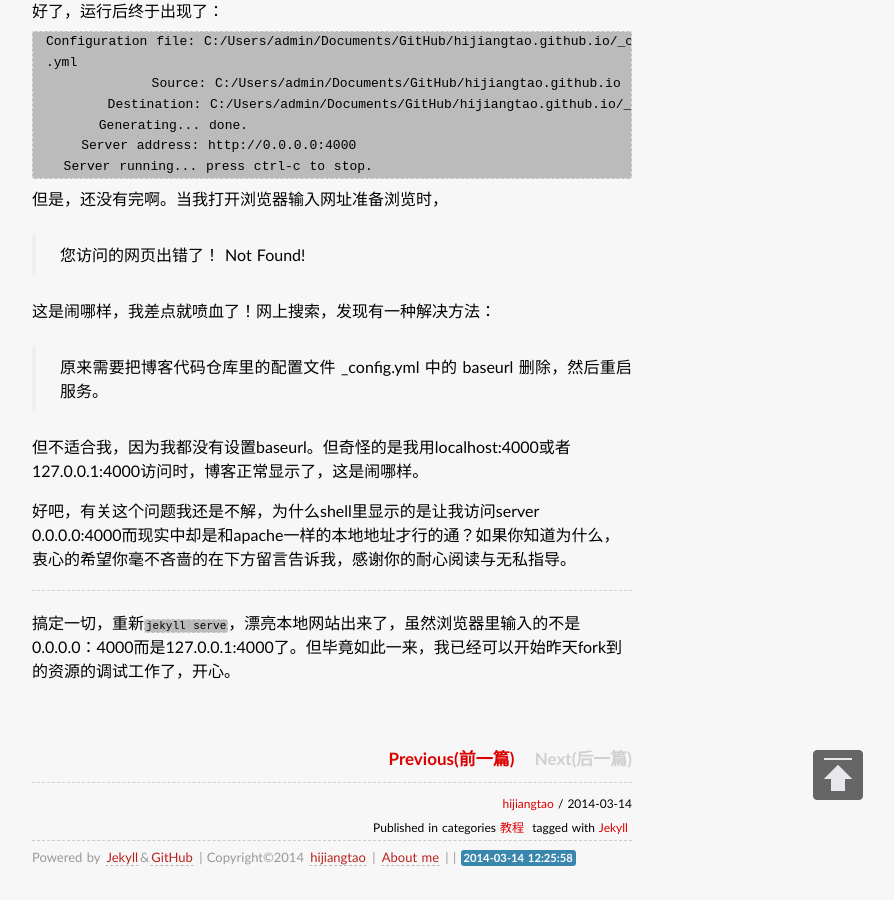
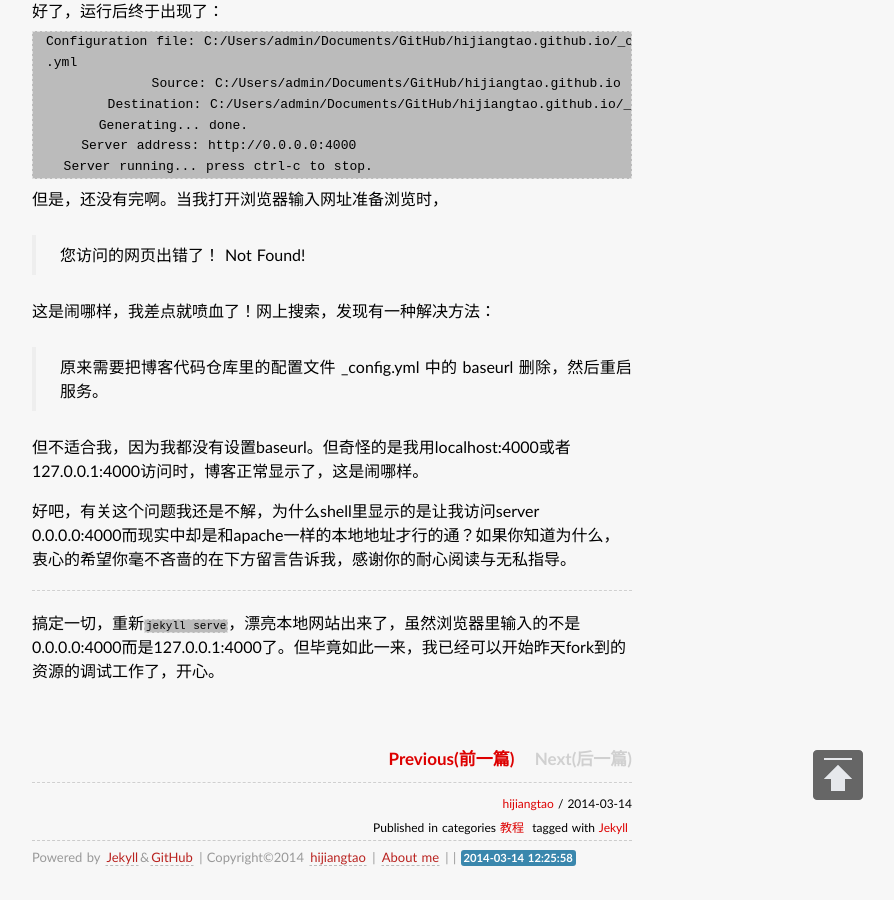
Before and after one commit to jessica0530/hijiangtao.github.io, a Jekyll site: the page built from _posts/2014-03-14-JekyllSetupinWindows.md, in a window 1280 px wide and 900 px high, scrolled down 3035 px. Shown: the whole window, without its empty margins (308-1202 px from the left). Built offline with Jekyll 4.4.1, drawn with Linux system fonts in a browser that asks for light colours; some web fonts are replaced; Markdown is read by kramdown in place of the engine named in the settings; comment, search, counter and statistics services are not loaded.

Commit message:
2014-03-14

```diff
--- a/_posts/2014-03-14-JekyllSetupinWindows.md
+++ b/_posts/2014-03-14-JekyllSetupinWindows.md
@@ -153,4 +153,4 @@ Configuration file: C:/Users/admin/Documents/GitHub/hijiangtao.github.io/_config
 
 ----
 
-搞定一切，重新`jekyll serve`，漂亮本地网站出来了，虽然浏览器里输入的不是0.0.0.0：4000而是127.0.0.1:4000了。但毕竟如此一来，我已经可以开始昨天fork到的资源的调试工作了，开心。
+搞定一切，重新`jekyll serve`，漂亮本地网站出来了，虽然浏览器里输入的不是0.0.0.0:4000而是127.0.0.1:4000了。但毕竟如此一来，我已经可以开始昨天fork到的资源的调试工作了，开心。
```
